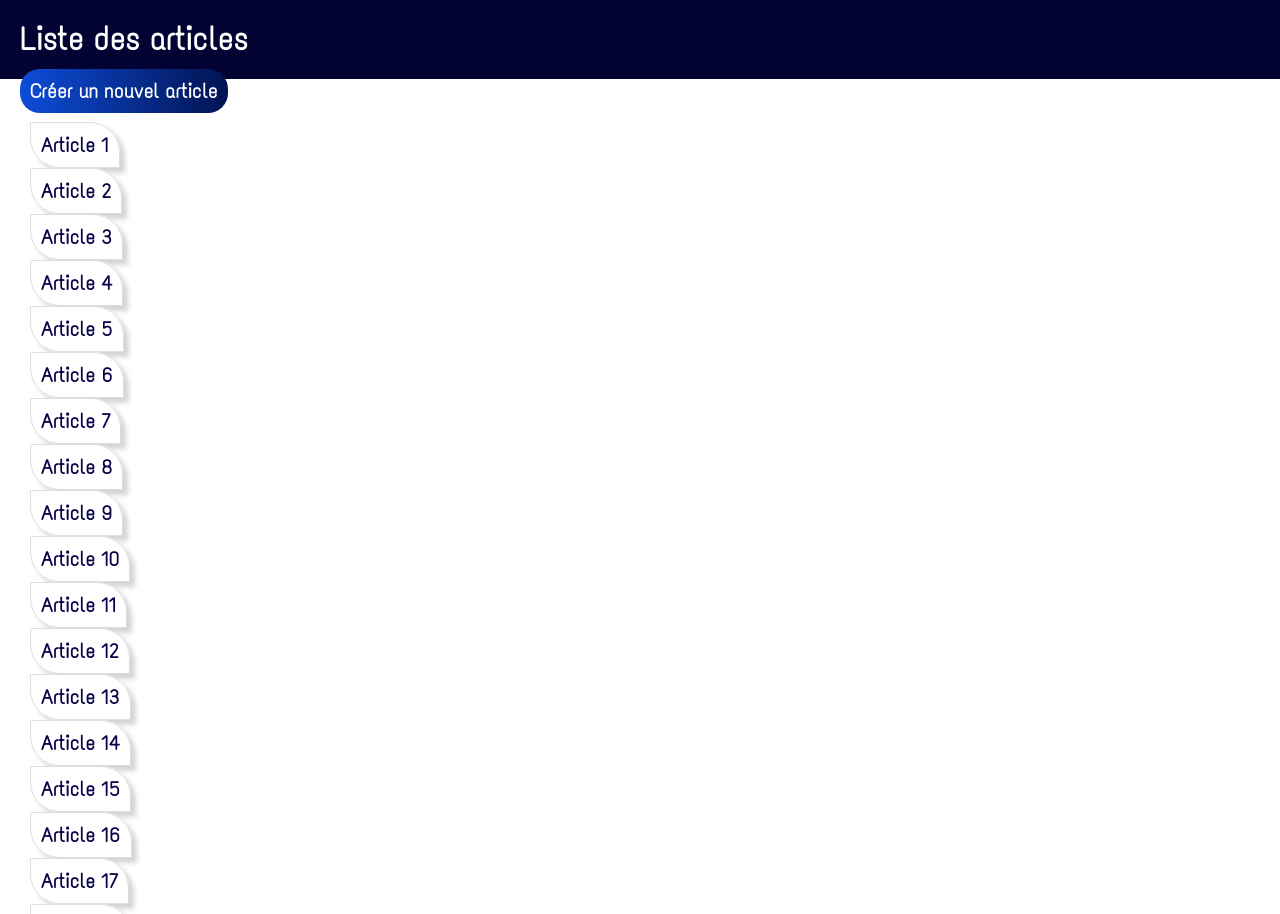
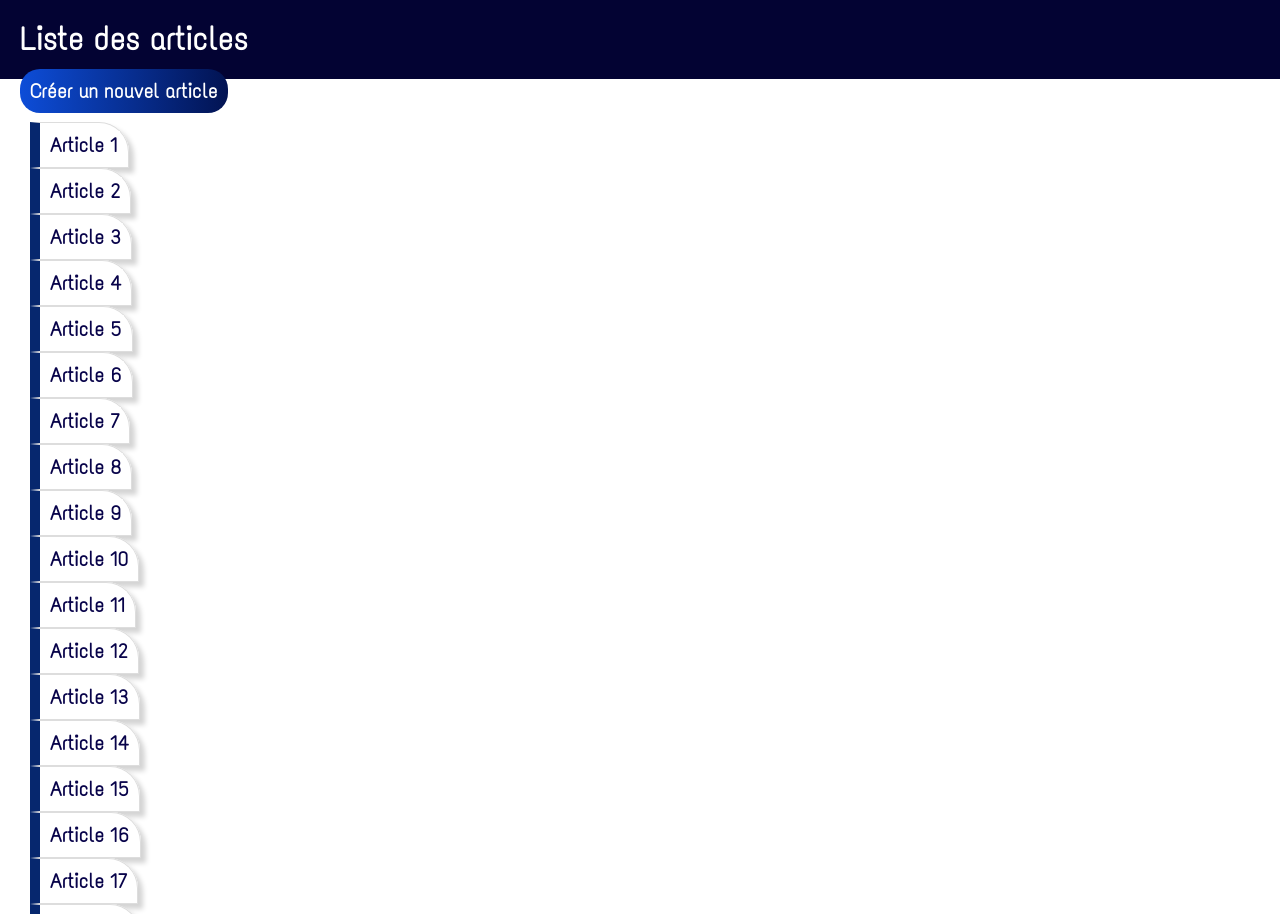
Before and after one commit to magus59/voyage_aventure_v2, a PHP site: page /Views/index.php in a window 1280 px wide. Shown: the top 914 px of the page. Run offline with PHP 8.4, Linux system fonts and the light colour scheme; data comes from the database, SQL or seed files in the repository.

Commit message:
modification css

```diff
--- a/CSS/article.css
+++ b/CSS/article.css
@@ -55,13 +55,13 @@ li{
     box-shadow: 5px 5px 5px rgb(212, 212, 212);
     padding: 10px;
     border: 1px solid rgb(221, 221, 221);
-    border-radius: 0 30px 0 30px;
+    border-left: 10px solid #06276e;
+    border-radius: 0 30px 0 0;
 }
 
 #article:hover{
-    background-color: #07134d;
+    background-color: #06276e;
     color: white;
-
 }
 
 img{
```
